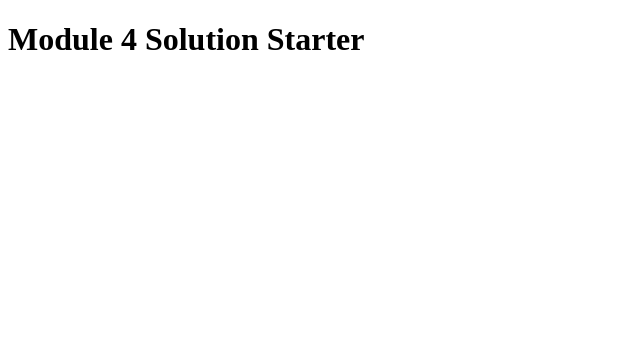
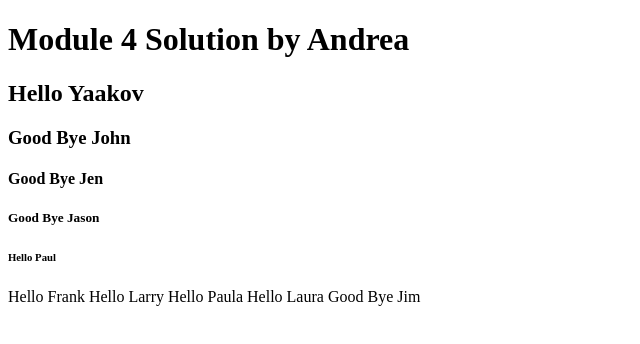
Before and after one commit to reasanchez/mod4, a plain HTML site: page index.html in a window 1280 px wide. Shown: the whole page, without its empty margins (0-640 px from the left). Drawn offline with Linux system fonts and the light colour scheme.

Commit message:
Update index.html

```diff
--- a/index.html
+++ b/index.html
@@ -8,6 +8,16 @@
   <script src="script.js"></script>
 </head>
 <body>
-  <h1>Module 4 Solution Starter</h1>
+  <h1>Module 4 Solution by Andrea</h1>
+  <h2> Hello Yaakov </h2>
+  <h3> Good Bye John </h3>
+  <h4> Good Bye Jen </h4>
+  <h5> Good Bye Jason </h5>
+  <h6> Hello Paul </h6>
+  <h7> Hello Frank </h7>
+  <h8> Hello Larry </h8>
+  <h9> Hello Paula </h9>
+  <h10> Hello Laura </h10>
+  <h11> Good Bye Jim </h11>
 </body>
 </html>
```
